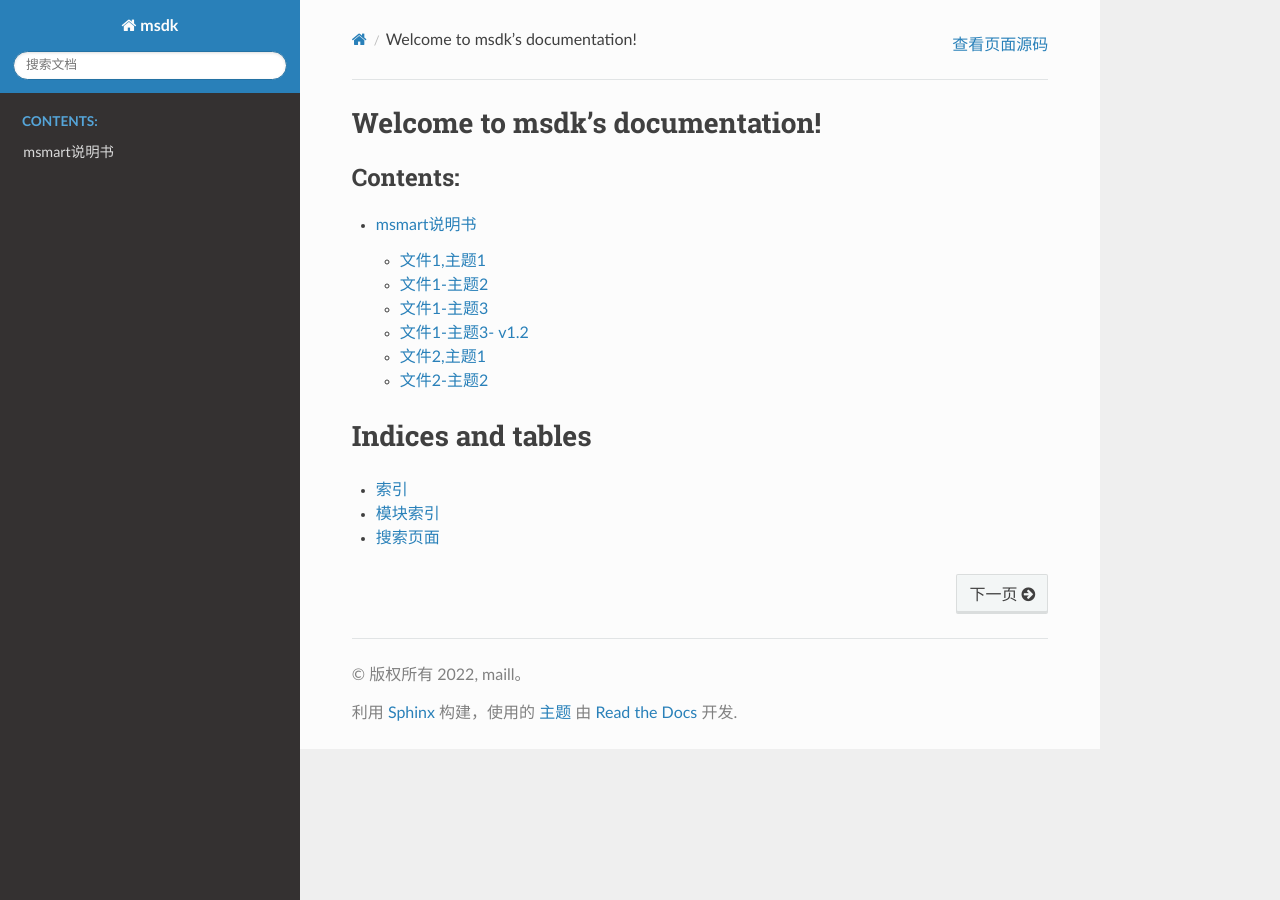
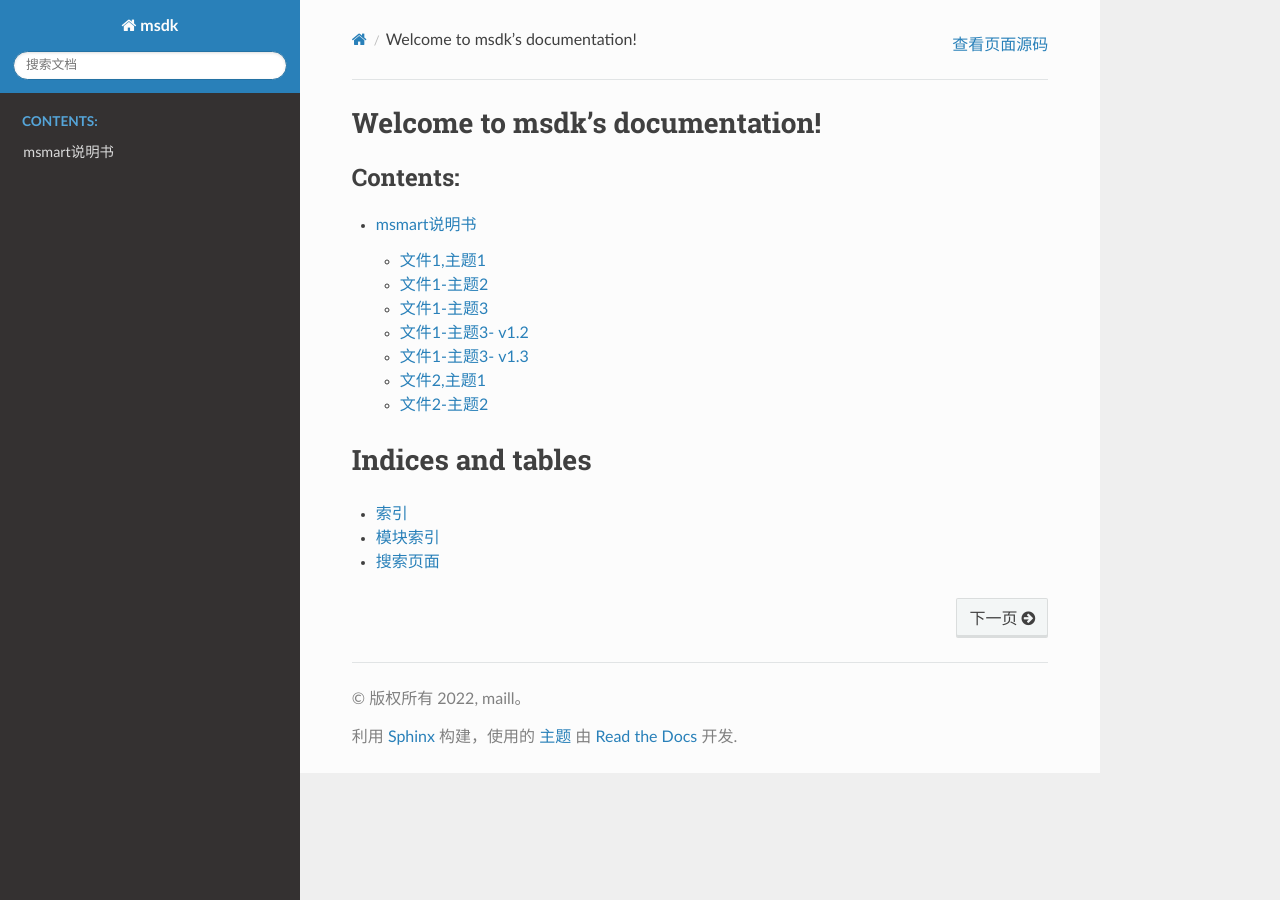
Before and after one commit to BillowMai/sphinx-doc, a Sphinx documentation site: the page built from source/index.rst, in a window 1280 px wide. Built offline with Sphinx 7.4.7 and the Read the Docs theme 2.0.0, drawn with Linux system fonts in a browser that asks for light colours.

Commit message:
update v1.3

```diff
--- a/source/msmart/功能集/1.md
+++ b/source/msmart/功能集/1.md
@@ -10,3 +10,4 @@
 # 文件1-主题3
 
 # 文件1-主题3- v1.2
+# 文件1-主题3- v1.3
```
